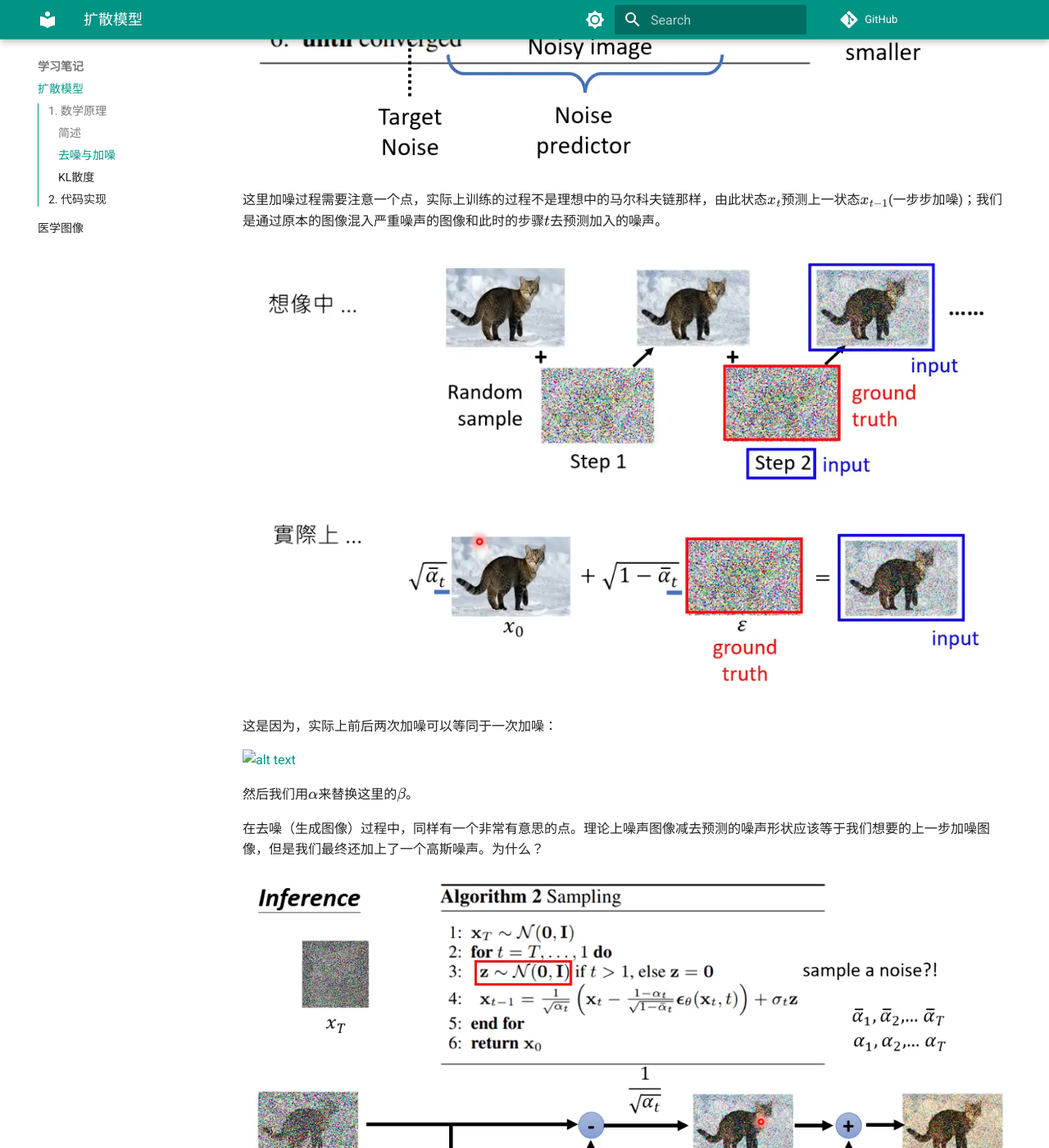
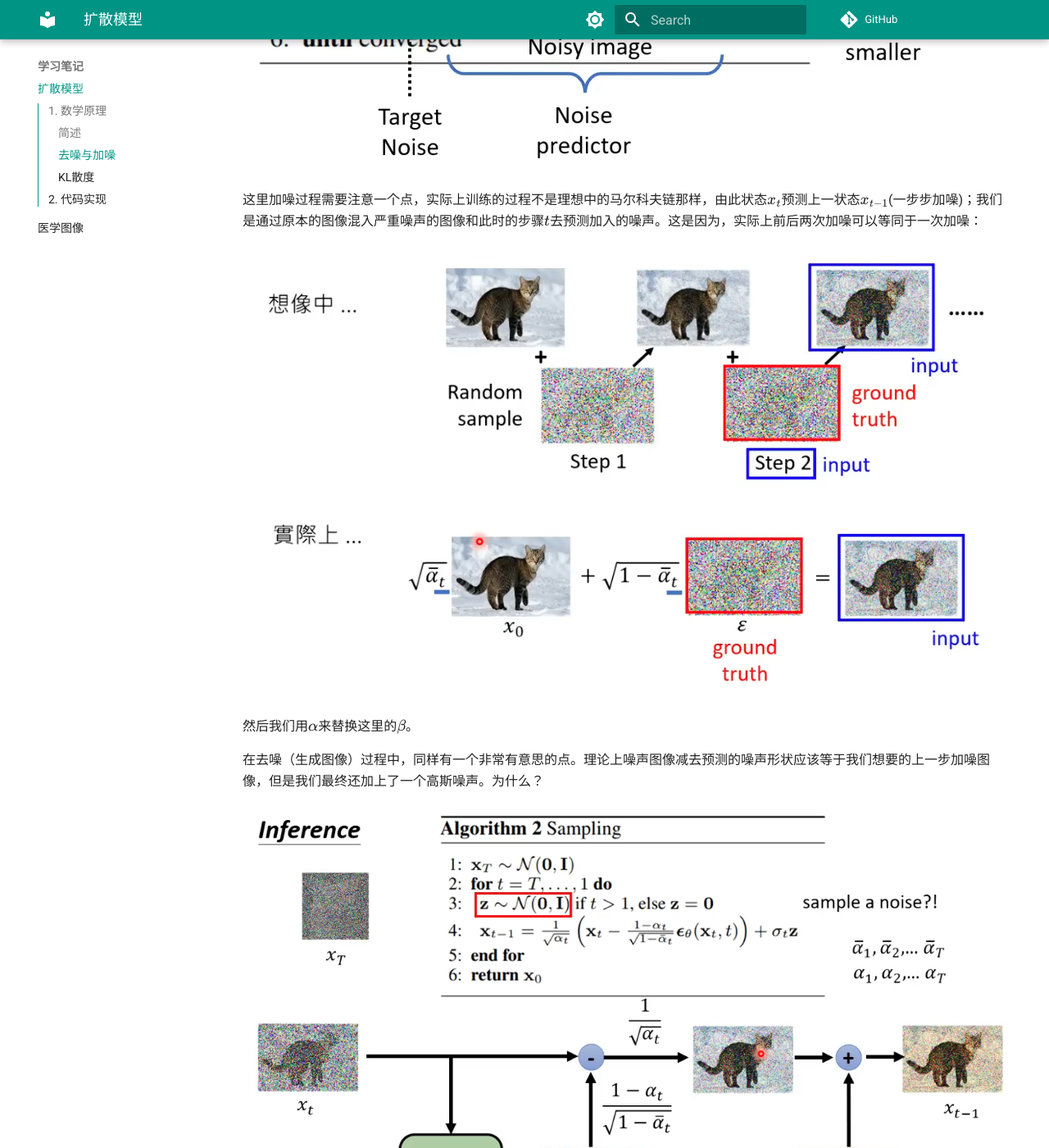
Before and after one commit to younginger/learning-blog, an MkDocs documentation site: the page built from docs/diffusion-study.md, in a window 1280 px wide and 1400 px high, scrolled down 1971 px. Shown: the whole window at 82% size. Built offline with MkDocs 1.6.1 and Material for MkDocs 9.7.7, drawn with Linux system fonts in a browser that asks for light colours; comment, search, counter and statistics services are not loaded.

Commit message:
diffusion-2

```diff
--- a/docs/diffusion-study.md
+++ b/docs/diffusion-study.md
@@ -30,14 +30,9 @@ $$
 
 ![alt text](notebook_images/image1.png)
 
-这里加噪过程需要注意一个点，实际上训练的过程不是理想中的马尔科夫链那样，由此状态$x_t$预测上一状态$x_{t-1}$(一步步加噪)；我们是通过原本的图像混入严重噪声的图像和此时的步骤$t$去预测加入的噪声。
+这里加噪过程需要注意一个点，实际上训练的过程不是理想中的马尔科夫链那样，由此状态$x_t$预测上一状态$x_{t-1}$(一步步加噪)；我们是通过原本的图像混入严重噪声的图像和此时的步骤$t$去预测加入的噪声。这是因为，实际上前后两次加噪可以等同于一次加噪：
 
 ![alt text](notebook_images/image2.png)
-
-
-这是因为，实际上前后两次加噪可以等同于一次加噪：
-
-![alt text](image.png)
 
 然后我们用$\alpha$来替换这里的$\beta$。
 
```
